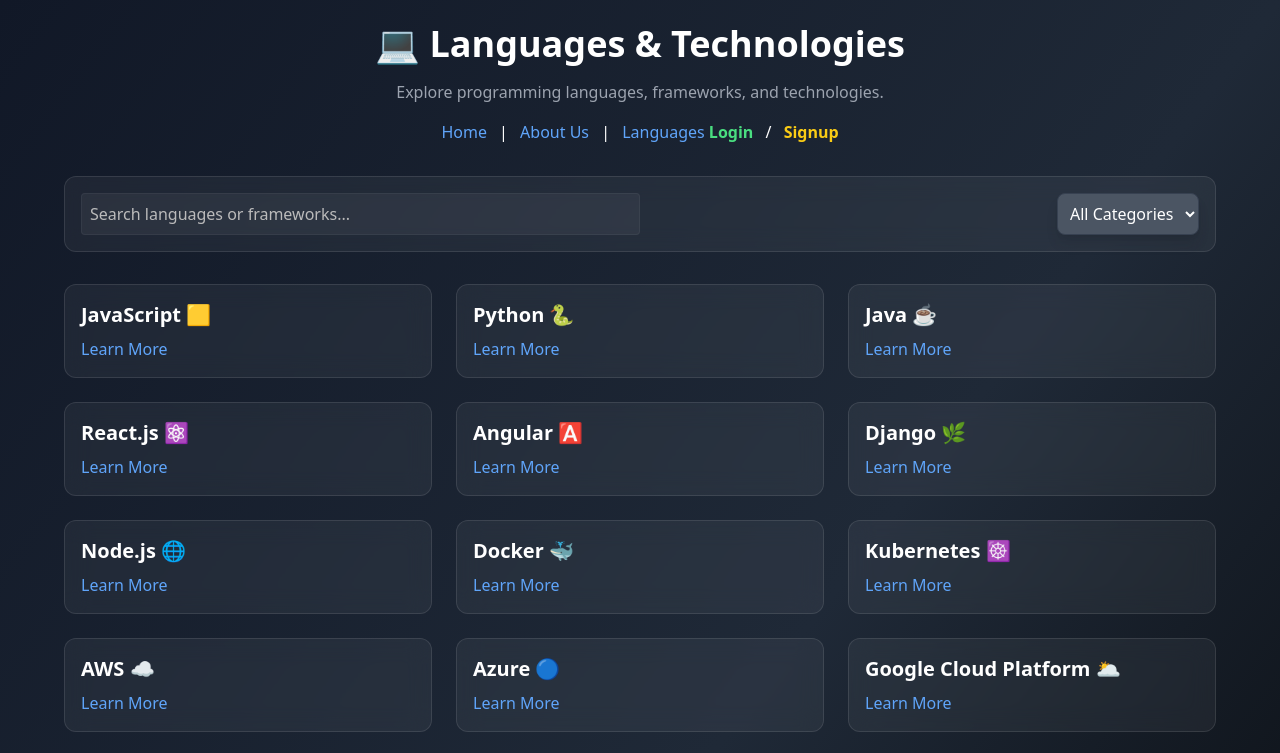
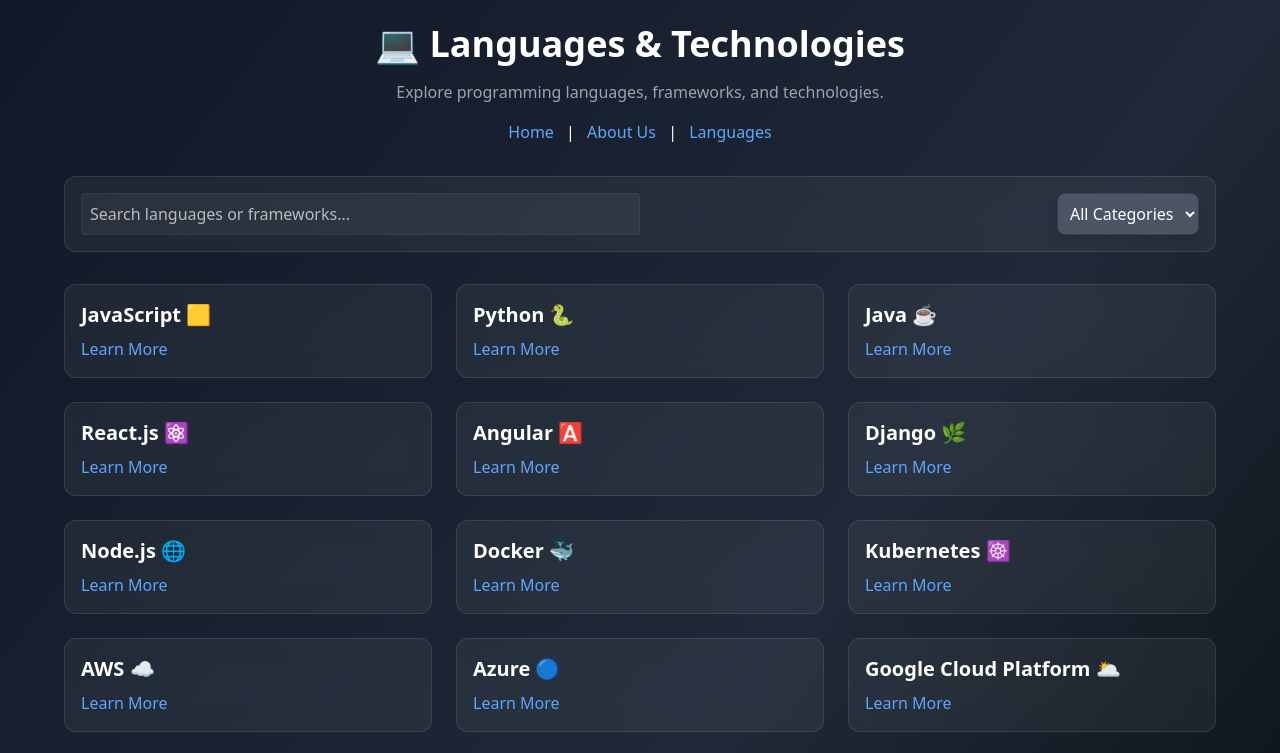
Before and after one commit to mosiamarate/TechRoadMap, a plain HTML site: page languages.html in a window 1280 px wide. Shown: the top 753 px of the page. Drawn offline with nearby package versions, Linux system fonts and the light colour scheme.

Commit message:
languages.html updates_2

```diff
--- a/languages.html
+++ b/languages.html
@@ -75,9 +75,6 @@
                 <a href="about.html" class="text-blue-400 hover:underline">About Us</a>
                 <span class="mx-2">|</span>
                 <a href="languages.html" class="text-blue-400 hover:underline">Languages</a>
-                <a href="login.html" class="text-green-400 hover:underline font-semibold">Login</a>
-                <span class="mx-2">/</span>
-                <a href="signup.html" class="text-yellow-400 hover:underline font-semibold">Signup</a>
             </nav>
         </header>
 
```
